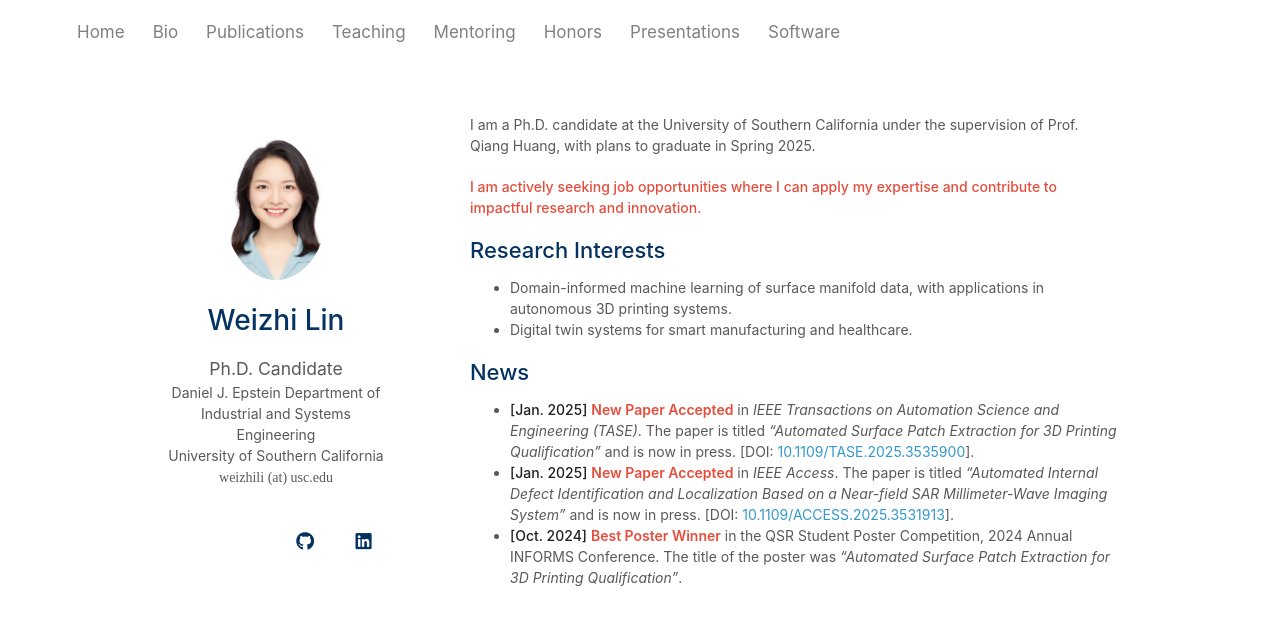
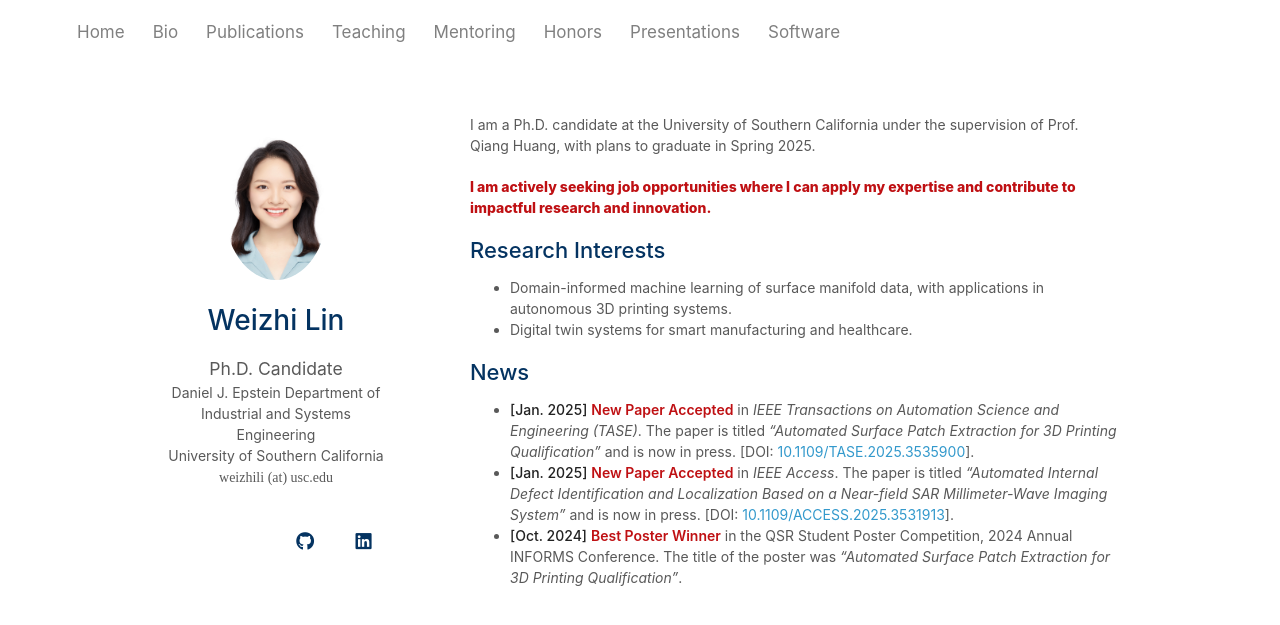
Before and after one commit to weizhi-lin/weizhi-lin.github.io, a Jekyll site: the page built from index.md, in a window 1280 px wide. Shown: the top 625 px of the page. Built offline with Jekyll 4.4.1, drawn with Linux system fonts in a browser that asks for light colours; a style sheet for code colours, icons or effects is not loaded.

Commit message:
Update index.md

```diff
--- a/index.md
+++ b/index.md
@@ -4,7 +4,7 @@
 
 I am a Ph.D. candidate at the University of Southern California under the supervision of Prof. Qiang Huang, with plans to graduate in Spring 2025.
 
-**<strong style="color:#e74d3c;"> I am actively seeking job opportunities where I can apply my expertise and contribute to impactful research and innovation.</strong>**
+**<strong style="color:#BF1013; font-weight:800"> I am actively seeking job opportunities where I can apply my expertise and contribute to impactful research and innovation.</strong>**
 
 ## Research Interests
 
@@ -13,9 +13,9 @@
 
 
 ## News
-- **[Jan. 2025]** **<strong style="color:#e74d3c; font-weight:600">New Paper Accepted</strong>** in *IEEE Transactions on Automation Science and Engineering (TASE)*. The paper is titled *“Automated Surface Patch Extraction for 3D Printing Qualification”* and is now in press. [DOI: <a href="https://doi.org/10.1109/TASE.2025.3535900" target="_blank">10.1109/TASE.2025.3535900</a>].
-- **[Jan. 2025]** **<strong style="color:#e74d3c; font-weight:600">New Paper Accepted</strong>** in *IEEE Access*. The paper is titled *“Automated Internal Defect Identification and Localization Based on a Near-field SAR Millimeter-Wave Imaging System”* and is now in press. [DOI: <a href="https://doi.org/10.1109/ACCESS.2025.3531913" target="_blank">10.1109/ACCESS.2025.3531913</a>].
-- **[Oct. 2024]** **<strong style="color:#e74d3c; font-weight:600">Best Poster Winner</strong>** in the QSR Student Poster Competition, 2024 Annual INFORMS Conference. The title of the poster was *“Automated Surface Patch Extraction for 3D Printing Qualification”*.
+- **[Jan. 2025]** **<strong style="color:#BF1013; font-weight:600">New Paper Accepted</strong>** in *IEEE Transactions on Automation Science and Engineering (TASE)*. The paper is titled *“Automated Surface Patch Extraction for 3D Printing Qualification”* and is now in press. [DOI: <a href="https://doi.org/10.1109/TASE.2025.3535900" target="_blank">10.1109/TASE.2025.3535900</a>].
+- **[Jan. 2025]** **<strong style="color:#BF1013; font-weight:600">New Paper Accepted</strong>** in *IEEE Access*. The paper is titled *“Automated Internal Defect Identification and Localization Based on a Near-field SAR Millimeter-Wave Imaging System”* and is now in press. [DOI: <a href="https://doi.org/10.1109/ACCESS.2025.3531913" target="_blank">10.1109/ACCESS.2025.3531913</a>].
+- **[Oct. 2024]** **<strong style="color:#BF1013; font-weight:600">Best Poster Winner</strong>** in the QSR Student Poster Competition, 2024 Annual INFORMS Conference. The title of the poster was *“Automated Surface Patch Extraction for 3D Printing Qualification”*.
 
 
 <!--
```
